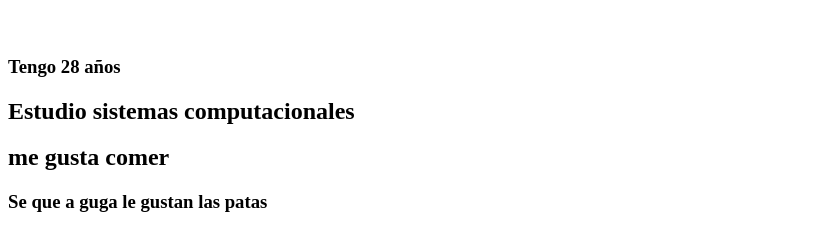
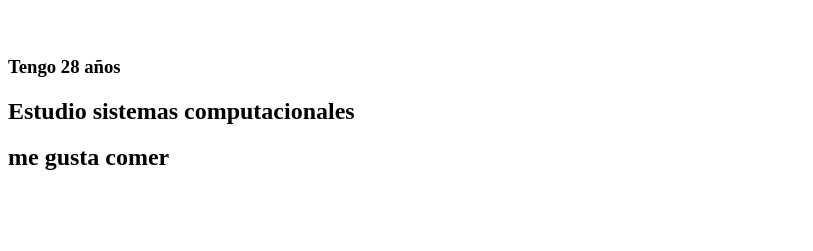
Before and after one commit to Yncqhak/Perfiles, a plain HTML site: page Carolina.html in a window 1280 px wide. Shown: the part 61-312 px from the top of the page, without its empty margins (0-813 px from the left). Drawn offline with Linux system fonts and the light colour scheme.

Commit message:
modificacion

```diff
--- a/Carolina.html
+++ b/Carolina.html
@@ -12,6 +12,5 @@
     <h3>Tengo 28 años</h3>
     <h2>Estudio sistemas computacionales</h2>
     <h2>me gusta comer</h2>
-    <h3>Se que a guga le gustan las patas</h3>
 </body>
 </html>
```
